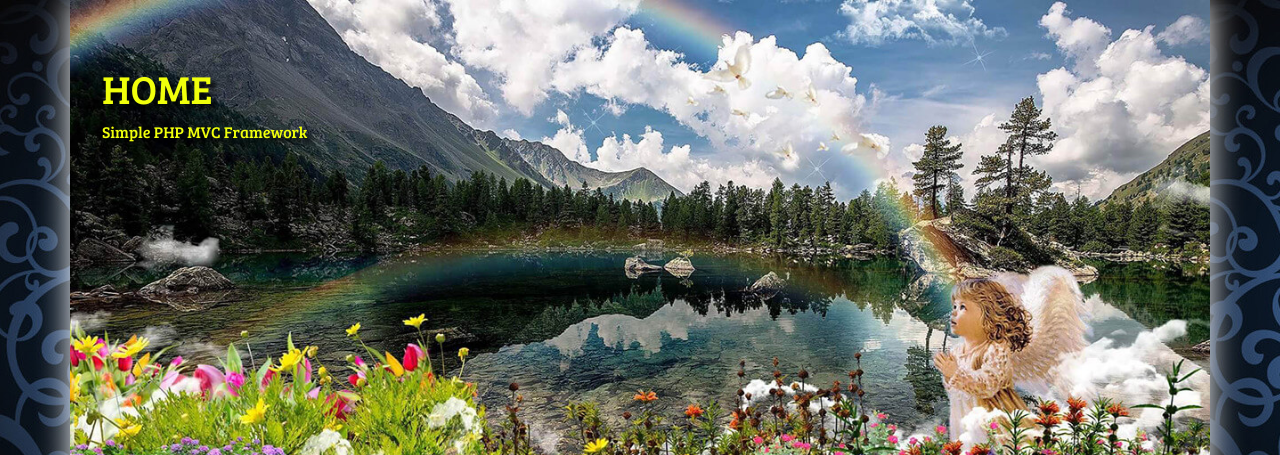
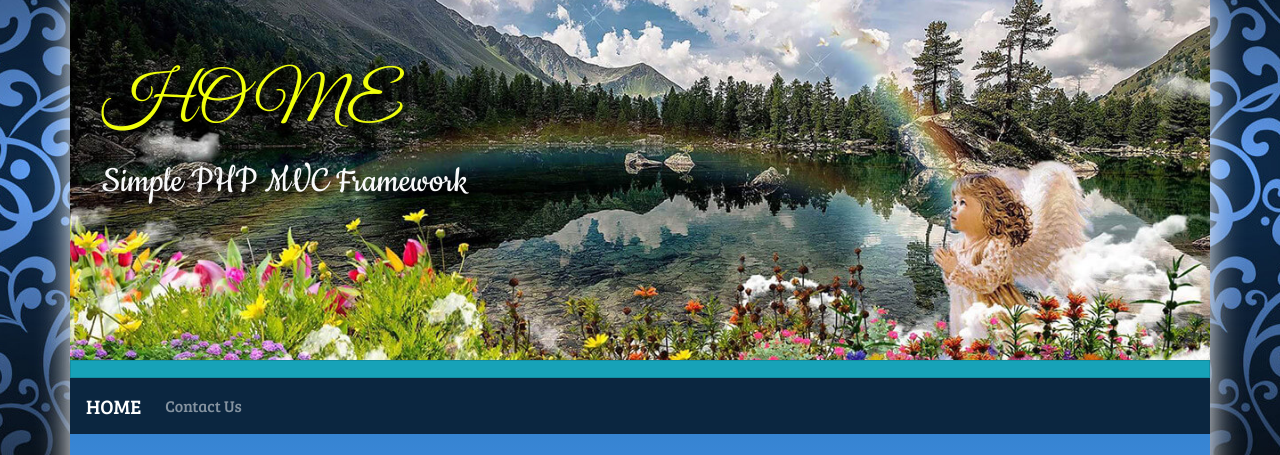
Before and after one commit to TheBitTwisters/Home, a PHP site: page / in a window 1280 px wide. Shown: the top 455 px of the page. Run offline with PHP 8.4, Linux system fonts and the light colour scheme; data that the repository does not hold is empty; some libraries are stand-ins or nearby versions.

Commit message:
pfs css update

```diff
--- a/public/css/pfs.css
+++ b/public/css/pfs.css
@@ -1,256 +1,92 @@
-.navbar
+.pfs-bg-dark
 {
     background: #0B2640;
     border: 0px;
 }
-.nav-header > li > a
+
+.pfs-body
 {
+    background: url("/img/pfs-bg.jpg") repeat;
+    background-position: center;
     font-family: 'Bree Serif', serif !important;
-    color: #FFFFFF !important;
-    line-height: 2;
-    font-size: 12pt;
 }
-.nav-header > li > a:hover,.nav-header > li > a:focus
+.pfs-box-shadow
 {
-    background-color: #FFFFFF;
-    font-weight: bolder;
-    color: #0B2640 !important;
+    box-shadow: 0 0 30px #FFFFFF;
 }
-.navbar-default
-{
-    margin-bottom: 0px;
-}
-.jumbotron
+
+.pfs-banner
 {
     position: relative;
-    height: 500px;
+    height: 360px;
     margin-bottom: 0px;
     background-image: url('/img/pfs-banner.jpg');
-    background-position: 80% 0%;
+    background-position: center;
     background-size: cover;
-    background-repeat: no-repeat;
+    border-radius: 0;
+    color: #f8f9fa;
+    text-shadow: black 0.3em 0.3em 0.3em;
+}
+.pfs-banner-title
+{
     color: #F0FF0C;
-    text-shadow: black 0.3em 0.3em 0.3em;
-    border-radius: 0 !important;
+    font-family: 'Great Vibes', cursive;
+    font-size: 50pt;
 }
-hr
+.pfs-banner-caption
 {
-    margin-top: 0;
-}
-.breadcrumb
-{
-    background: #00000000;
+    color: #f8f9fa;
+    font-family: 'Cookie', cursive;
+    font-size: 30pt;
 }
 
-.jumbotron .title
+.pfs-content
 {
-    font-family: 'Great Vibes', cursive;
-    font-size: 50pt;
-    margin-bottom: 0;
-}
-.jumbotron .slogan
-{
-    font-family: 'Cookie', cursive;
-    color: white;
-    font-size: 30pt;
-}
-.img-responsive
-{
-    width: 100%;
-}
-a:hover
-{
-    color: #0B2640;
-}
-.thumbnail
-{
-    text-align: center;
-    position: relative;
-}
-.thumbnail .caption
-{
-    position: absolute;
-    bottom: 0;
-    left: 0;
-    right: 0;
-    background: #3379BF;
-    padding: 5px 5px;
-    margin: 5px;
-    color: #fff;
-    opacity: 0.8;
+    background: #70a4ff;
+    background: -webkit-linear-gradient(#3684d2, #70a4ff);
+    background: -o-linear-gradient(#3684d2, #70a4ff);
+    background: -moz-linear-gradient(#3684d2, #70a4ff);
+    background: linear-gradient(#3684d2, #70a4ff);
+    padding-top: 1.5rem;
+    padding-right: 15px;
+    padding-bottom: 1.5rem;
+    padding-left: 15px;
 }
 
-.pfs-panel
-{
-    margin: 5rem;
-}
 .pfs-title
 {
     font-weight: bolder;
-    text-align: left;
     text-shadow: 0 0 2px #fff;
 }
 .pfs-paragraph
 {
     font-size: 12pt;
     text-indent: 50px;
-    text-align: justify;
     text-shadow: 0 0 15px #fff;
 }
-.content h3
-{
-    margin: 0;
-    color: #fff;
-    text-shadow: 0 0 5px #000;
-}
-.content h3 small
-{
-    color: #e2e2e2;
-}
-.content.panel
-{
-    border: 0;
-}
-.content.panel-default
-{
-    background: #00000000;
-}
-.content.panel-default .panel-heading
-{
-    background: #00000000;
-    text-align: center;
-}
-.content.panel-default .panel-body
-{
-    text-align: justify;
-    font-size: 12pt;
-}
-.content.panel-default .panel-footer
-{
-    background: #00000000;
-}
 
-body
-{
-    background: url("/img/pfs-bg.jpg") repeat;
-    font-family: 'Bree Serif', serif !important;
-
-}
-.container
-{
-    box-shadow: 0 0 30px #FFFFFF;
-    padding-left: 0;
-    padding-right: 0;
-    margin-bottom: 20px;
-}
-main
-{
-    background: #BACFFF; /* For browsers that do not support gradients */
-    background: -webkit-linear-gradient(#3379BF, #C8DCFF); /* For Safari 5.1 to 6.0 */
-    background: -o-linear-gradient(#3379BF, #C8DCFF); /* For Opera 11.1 to 12.0 */
-    background: -moz-linear-gradient(#3379BF, #C8DCFF); /* For Firefox 3.6 to 15 */
-    background: linear-gradient(#3379BF, #C8DCFF); /* Standard syntax */
-    padding: 15px;
-}
-.thumbnail img
-{
-    width: 100%;
-}
-.list-group-item .thumbnail
-{
-    margin-bottom: 0;
-}
-
-.sidenav.panel-default .panel-heading
-{
-    background: #0B2640;
-    color: #FFFFFF;
-    font-family: 'Cookie', cursive !important;
-    font-size: 20pt;
-    letter-spacing: 2px;
-    margin-bottom: 0px;
-    text-align: center;
-}
-.sidenav.panel-default .panel-body
-{
-     background: #485D7F; /* For browsers that do not support gradients */
-     background: -webkit-linear-gradient(left, #485D7F , #A0B0CC); /* For Safari 5.1 to 6.0 */
-     background: -o-linear-gradient(right, #485D7F, #A0B0CC); /* For Opera 11.1 to 12.0 */
-     background: -moz-linear-gradient(right, #485D7F, #A0B0CC); /* For Firefox 3.6 to 15 */
-     background: linear-gradient(to right, #485D7F , #A0B0CC); /* Standard syntax */
-     padding-bottom: 0;
-}
-.sidenav.panel-default .panel-footer
-{
-    background: #485D7F;
-}
-.sidenav.panel-default .panel-footer a
-{
-    color: #fff;
-}
-
-.well.contact
-{
-    background: rgba(255,255,255,.4);
-}
-
-footer
+.pfs-footer
 {
     background: #3379BF;
+    color: #f8f9fa;
     padding: 10px 20px 10px 30px;
 }
-footer a
+.pfs-footer a
 {
-    color: #fff;
+    color: #f8f9fa;
     text-transform: uppercase;
     font-size: 0.8em;
     text-decoration: underline;
 }
-footer p.address
+
+
+a:hover
 {
-    margin-bottom: 0px;
-    color: #FFFFFF !important;
-    font-size: 10pt;
-    text-align: center;
-}
-footer p.mobile
-{
-    color: #FFFFFF !important;
-    font-size: 10pt;
-    text-align: center;
-}
-footer p.copyright
-{
-    margin-bottom: 0px;
-    color: #FFFFFF !important;
-    font-size: 10pt;
-    text-align: center;
+    color: #0B2640;
 }
 
-@media screen and (min-width: 768px)
-{
-    body
-    {
-        margin-bottom: 10px;
-    }
-}
-@media screen and (max-width: 767px)
-{
-    .jumbotron
-    {
-        height: auto;
-    }
-    .jumbotron h1
-    {
-        font-size: 3em !important;
-    }
-    .jumbotron p
-    {
-        font-size: 1.5em !important;
-    }
-}
-
+/*
                             .adsbygoogle { width: 320px; height: 100px; }
 @media(min-width: 768px)  { .adsbygoogle { width: 468px; height:  60px; } }
 @media(min-width: 992px)  { .adsbygoogle { width: 728px; height:  90px; } }
-@media(min-width: 1200px) { .adsbygoogle { width: 970px; height:  90px; } }
+@media(min-width: 1200px) { .adsbygoogle { width: 970px; height:  90px; } } */
```
